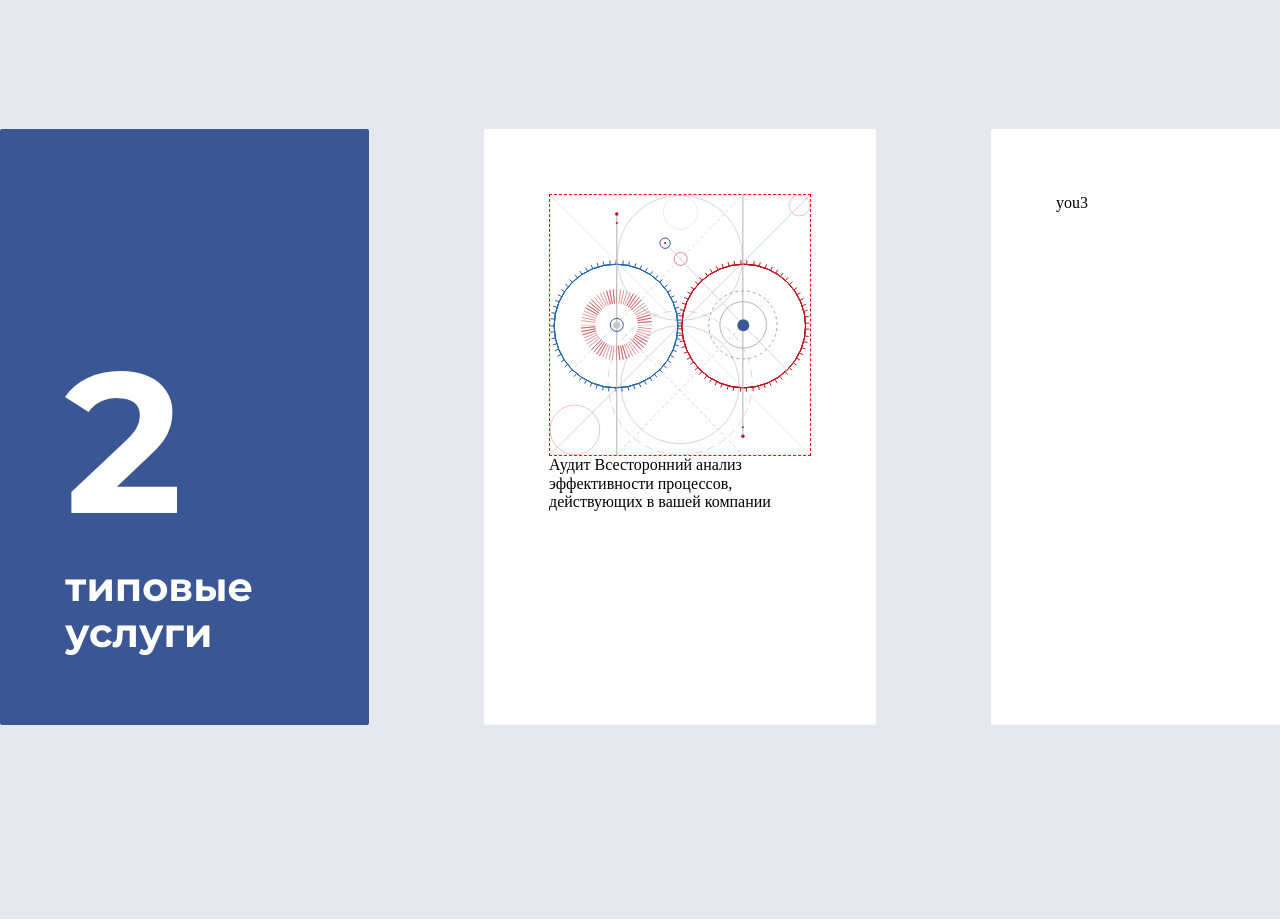
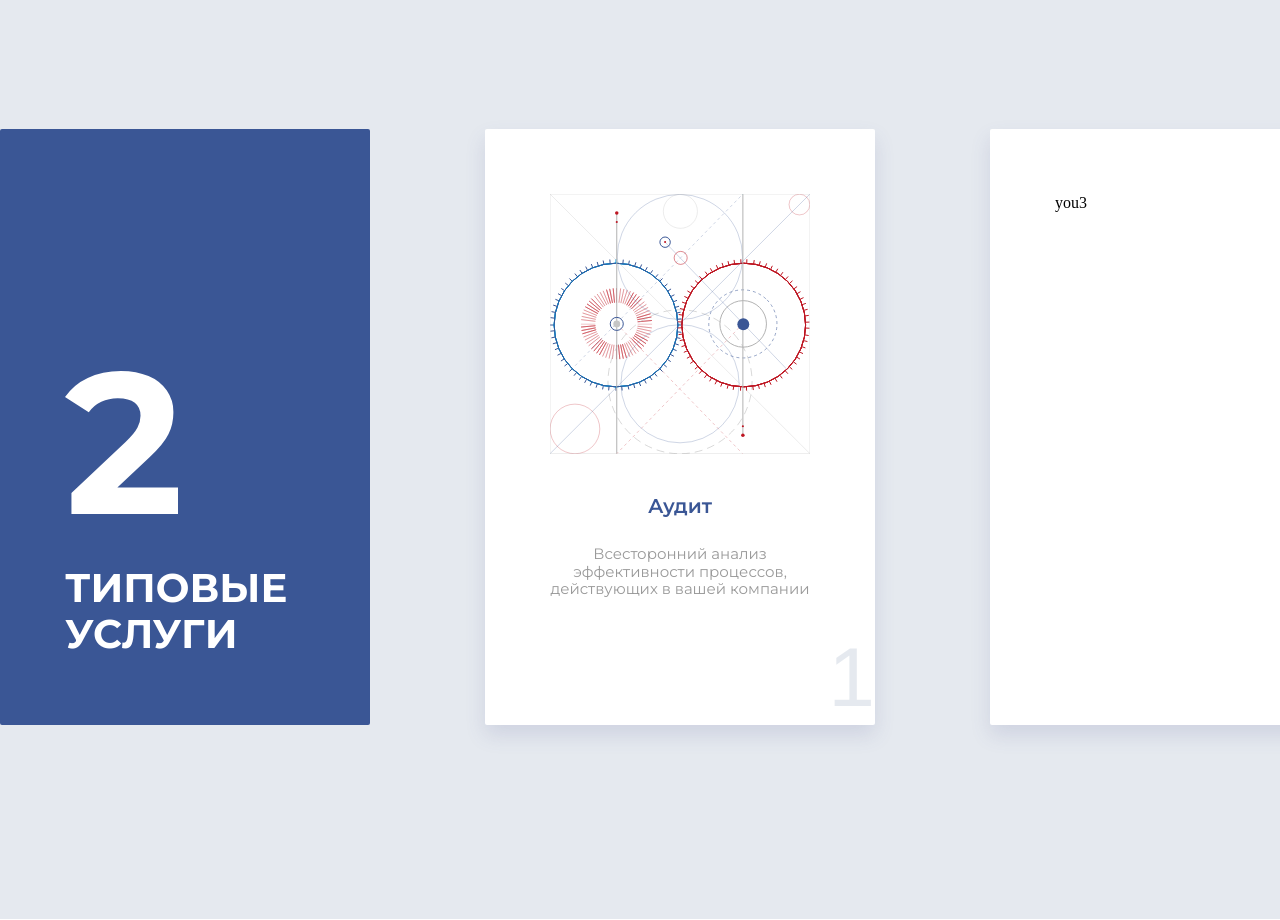
Before and after one commit to ZloyByryndyk/Softtest, a plain HTML site: page index.html in a window 1280 px wide. Shown: the part 1000-1920 px from the top of the page. Drawn offline with nearby package versions, Linux system fonts and the light colour scheme.

Commit message:
2 section

```diff
--- a/index.html
+++ b/index.html
@@ -43,15 +43,15 @@
     <section class="first_section">
     <div class="container">
       <div class="main_block1">
-        <div class="span_1"></div>
-        <span class="span_2">типовые услуги</span>
+        <div class="block_1"></div>
+        <span class="span_1">ТИПОВЫЕ УСЛУГИ</span>
       </div>
-      <div class="main_block2">
-        <div class="block_1"></div>
+      <div class="main_block2 first_section">
+        <div class="block_2"></div>
         <span class="span_2_1">Аудит</span>
         <span class="span_2_2">Всесторонний анализ эффективности процессов, действующих в вашей компании</span>
       </div>
-      <div class="main_block2">you3</div>
+      <div class="main_block2 second_section">you3</div>
     </div>
     </section>
   </body>
--- a/style.css
+++ b/style.css
@@ -199,7 +199,7 @@
   background-repeat: no-repeat;
 }
 
-
+/* вторая секция */
 .first_section {
   height: 945px;
   background-color:rgba(81, 106, 145, 0.15);
@@ -222,7 +222,9 @@
   margin-bottom: 195px;
   background-color: #3a5695;
 }
+/* Для двух блоков сразу */
 .main_block2 {
+  position: relative;
   width: 410px;
   height: 596px;
   padding: 65px;
@@ -231,23 +233,19 @@
   background-color: #ffffff;
   margin-left: 115px;
   margin-top: 155px;
+  box-shadow: 0 10px 20px 0 rgba(81, 89, 145, 0.15);
+  transition-duration: 0.2s;
 }
-/* .main_block3 {
-  display: flex;
-  width: 410px;
-  height: 596px;
-  border-radius: 2px;
-  background-color: #ffffff;
-}*/
-.span_1 {
-  width: 112px;
-  height: 142px;
+.block_1 {
+  display: block;
+  width: 113px;
+  height: 143px;
   /* border: 1px dashed red; */
   background-image: url(image/2.svg);
   background-repeat: no-repeat;
   margin-top: 177px;
 }
-.span_2 {
+.span_1 {
   display: block;
   /* border: 1px dashed red; */
   width: 227px;
@@ -258,16 +256,54 @@
   color: #ffffff;
   margin-top: 51px;
 }
-.block_1 {
-  border: 1px dashed red;
+.block_2 {
+  /* border: 1px dashed red; */
   width: 260px;
   height: 260px;
   background-image: url(image/audit.svg);
   background-repeat: no-repeat;
+  padding-bottom: 41px;
 }
 .span_2_1 {
-
+  display: block;
+  font-family: 'Montserrat';
+  font-size: 20px;
+  font-weight: 600;
+  font-style: normal;
+  color: #3a5695;
+  text-align: center;
+  padding-bottom: 27px;
 }
 .span_2_2 {
-
+  display: block;
+  font-family: 'Montserrat';
+  font-size: 15px;
+  font-weight: normal;
+  font-style: normal;
+  color: #999999;
+  text-align: center;
+  min-height: 71px;
+  /* border: 1px dashed red; */
 }
+.main_block2.first_section::before,
+.main_block2.second_section:before {
+  display: block;
+  font-family: sans-serif;
+  bottom: 0;
+  right: 0;
+  position: absolute;
+  content: "1";
+  font-size: 84px;
+  /* border: 1px dashed red; */
+  color: rgba(81, 106, 145, 0.15);
+  transition-duration: 0.2s;
+}
+.main_block2.second_section:before {
+  content: "2";
+}
+.main_block2:hover::before {
+  color:#3a5695;
+}
+.main_block2:hover {
+  box-shadow: 0 20px 50px 0 rgba(81, 108, 145, 0.53);
+}
```
